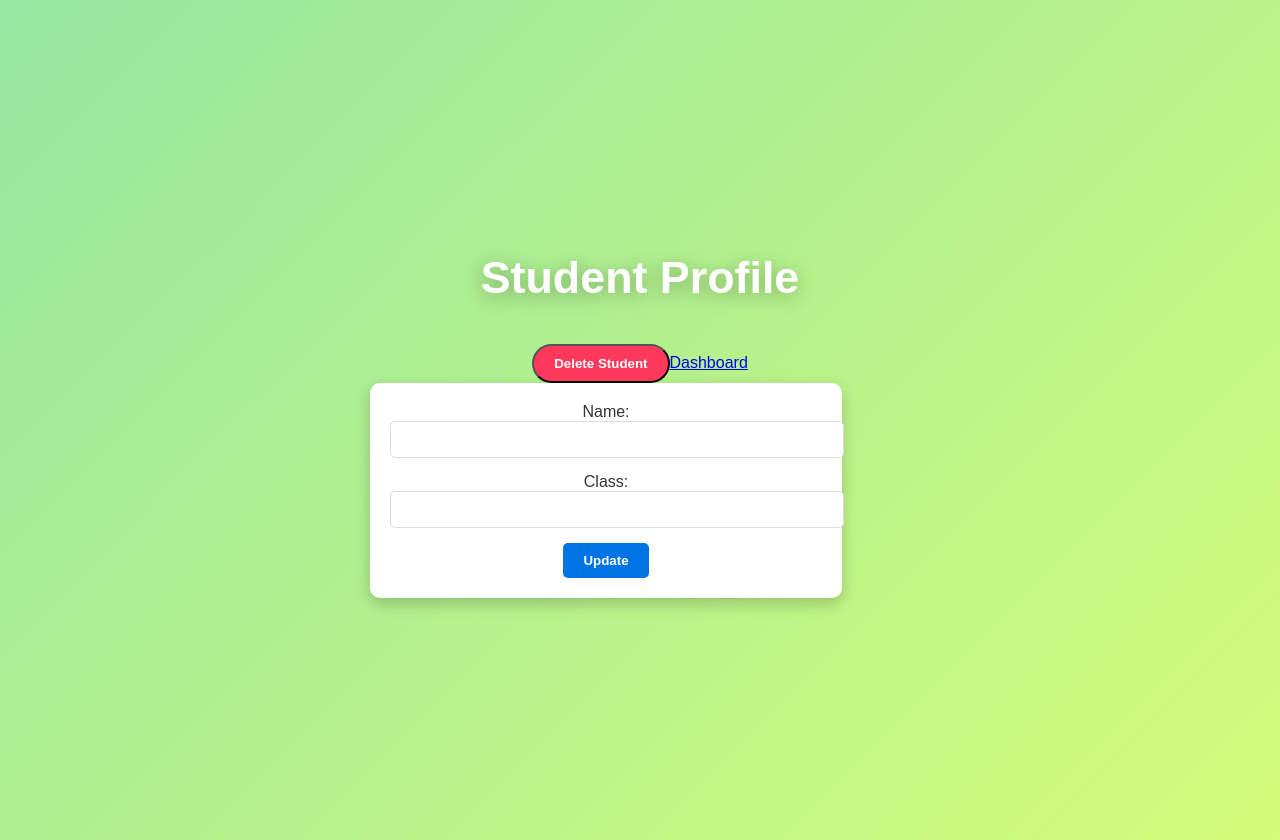
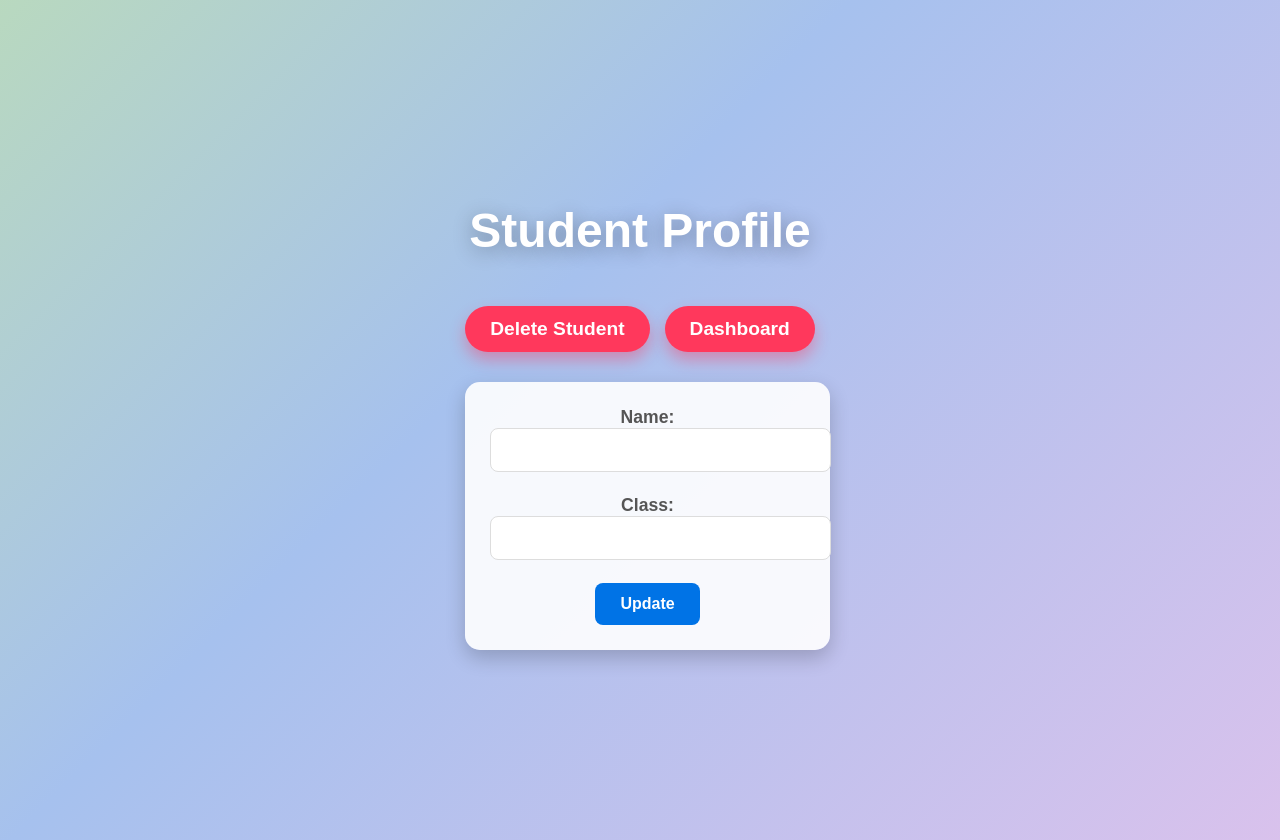
Before and after one commit to BradleyMatera/bradleycruddemo, a React (Create React App) app in the folder reactjs/: page /students/1 in a window 1280 px wide. Built offline with nearby package versions, Linux system fonts and the light colour scheme; no server answers.

Commit message:
Enhance Home and Dashboard components with new styles and animations; add welcome title styling and improve layout

```diff
--- a/reactjs/src/pages/Home.js
+++ b/reactjs/src/pages/Home.js
@@ -4,9 +4,8 @@ import '../styles/App.css';
 function Home() {
   return (
     <div className="App animated-background">
-      {/* Add animated background class */}
       <header className="App-header">
-        <h1>Welcome to the Student List</h1>
+        <h1 className="welcome-title">Welcome to the Student List</h1>
         <Link to="/dashboard" className="dashboard-button">
           Dashboard
         </Link>
--- a/reactjs/src/styles/App.css
+++ b/reactjs/src/styles/App.css
@@ -1,4 +1,4 @@
-/* General App Styles */
+/* General Reset and Body Styling */
 body,
 html {
   margin: 0;
@@ -9,8 +9,10 @@ html {
   animation: gradient-shift 12s ease infinite;
   color: #333;
   min-height: 100vh;
+  overflow-x: hidden;
 }
 
+/* Main App Styles */
 .App {
   text-align: center;
 }
@@ -29,7 +31,23 @@ html {
   box-shadow: 0px 6px 15px rgba(0, 0, 0, 0.3);
 }
 
+/* Welcome Title Styling */
+.welcome-title {
+  font-size: 3rem;
+  font-weight: bold;
+  color: #ffffff;
+  text-shadow: 0px 4px 20px rgba(0, 0, 0, 0.5);
+  margin-bottom: 20px;
+  animation: fade-in 1.5s ease-out;
+}
+
 /* Animated Gradient Background */
+.animated-background {
+  background: linear-gradient(-45deg, #ff9a9e, #fad0c4, #fbc2eb, #a18cd1);
+  background-size: 300% 300%;
+  animation: gradient-shift 10s ease infinite;
+}
+
 @keyframes gradient-shift {
   0% {
     background-position: 0% 50%;
@@ -44,8 +62,8 @@ html {
   }
 }
 
-/* Buttons */
-.button {
+/* Button Styling */
+.dashboard-button {
   background-color: #ff385c;
   color: white;
   font-size: 1.2rem;
@@ -57,14 +75,28 @@ html {
   cursor: pointer;
   transition: transform 0.3s ease, box-shadow 0.3s ease;
   box-shadow: 0px 6px 15px rgba(255, 56, 92, 0.4);
+  margin-top: 20px;
 }
 
-.button:hover {
+.dashboard-button:hover {
   transform: scale(1.1);
   box-shadow: 0px 10px 25px rgba(255, 56, 92, 0.6);
 }
 
-.button:active {
+.dashboard-button:active {
   transform: scale(0.95);
   box-shadow: 0px 4px 10px rgba(255, 56, 92, 0.2);
 }
+
+/* Fade-in Animation for Title */
+@keyframes fade-in {
+  0% {
+    opacity: 0;
+    transform: translateY(-20px);
+  }
+
+  100% {
+    opacity: 1;
+    transform: translateY(0);
+  }
+}
--- a/reactjs/src/styles/Student.css
+++ b/reactjs/src/styles/Student.css
@@ -9,72 +9,158 @@
     background-size: 300% 300%;
     animation: gradient-flow 12s ease infinite;
     min-height: 100vh;
+    font-family: 'Poppins', sans-serif;
+    color: #333;
+}
+
+/* Background Animation */
+@keyframes gradient-flow {
+    0% {
+        background-position: 0% 50%;
+    }
+
+    50% {
+        background-position: 100% 50%;
+    }
+
+    100% {
+        background-position: 0% 50%;
+    }
 }
 
 /* Header Section */
 .student-header {
     text-align: center;
     margin-bottom: 20px;
+    animation: fade-in 1.5s ease-out;
 }
 
 .student-header h1 {
-    font-size: 2.8rem;
+    font-size: 3rem;
     font-weight: bold;
     color: white;
     text-shadow: 0px 4px 20px rgba(0, 0, 0, 0.3);
 }
 
 .student-header h5 {
-    font-size: 1.5rem;
+    font-size: 1.8rem;
+    font-weight: 500;
     color: white;
+    text-shadow: 0px 2px 10px rgba(0, 0, 0, 0.2);
 }
 
-/* Button Styles */
-.student-buttons button {
+.student-header p {
+    font-size: 1.2rem;
+    color: white;
+    margin: 10px 0;
+}
+
+/* Buttons Section */
+.student-buttons {
+    display: flex;
+    gap: 15px;
+    margin: 20px 0;
+    animation: slide-up 1.5s ease-out;
+}
+
+.student-buttons button,
+.student-buttons a {
     background-color: #ff385c;
     color: white;
-    padding: 10px 20px;
+    font-size: 1.2rem;
+    font-weight: bold;
+    padding: 12px 25px;
+    border: none;
     border-radius: 30px;
-    font-weight: bold;
+    text-decoration: none;
     cursor: pointer;
     transition: transform 0.3s ease, box-shadow 0.3s ease;
+    box-shadow: 0px 8px 15px rgba(255, 56, 92, 0.4);
 }
 
-.student-buttons button:hover {
+.student-buttons button:hover,
+.student-buttons a:hover {
     transform: scale(1.1);
-    box-shadow: 0px 8px 20px rgba(255, 56, 92, 0.5);
+    box-shadow: 0px 10px 25px rgba(255, 56, 92, 0.6);
+}
+
+.student-buttons button:active {
+    transform: scale(0.95);
+    box-shadow: 0px 4px 10px rgba(255, 56, 92, 0.2);
 }
 
 /* Form Section */
 .student-form {
-    background: white;
-    padding: 20px;
-    border-radius: 10px;
-    box-shadow: 0px 6px 15px rgba(0, 0, 0, 0.2);
-    width: 80%;
+    background: rgba(255, 255, 255, 0.9);
+    border-radius: 15px;
+    box-shadow: 0px 8px 20px rgba(0, 0, 0, 0.2);
+    padding: 25px;
+    width: 90%;
     max-width: 500px;
+    animation: fade-in 1.5s ease-out;
+}
+
+.student-form label {
+    display: block;
+    font-size: 1.1rem;
+    font-weight: bold;
+    color: #555;
+    margin-bottom: 8px;
 }
 
 .student-form input[type="text"] {
-    padding: 10px;
+    width: 100%;
+    padding: 12px;
+    font-size: 1rem;
+    margin-bottom: 15px;
     border: 1px solid #ddd;
-    border-radius: 5px;
-    margin-bottom: 15px;
-    width: 100%;
+    border-radius: 8px;
+    transition: border-color 0.3s ease;
+}
+
+.student-form input[type="text"]:focus {
+    outline: none;
+    border-color: #0073e6;
 }
 
 .student-form input[type="submit"] {
-    background: #0073e6;
+    background-color: #0073e6;
     color: white;
+    font-size: 1rem;
     font-weight: bold;
-    padding: 10px 20px;
+    padding: 12px 25px;
     border: none;
-    border-radius: 5px;
+    border-radius: 8px;
     cursor: pointer;
-    transition: background 0.3s ease, transform 0.3s ease;
+    transition: background-color 0.3s ease, transform 0.3s ease;
 }
 
 .student-form input[type="submit"]:hover {
-    background: #005bb5;
+    background-color: #005bb5;
     transform: scale(1.05);
 }
+
+/* Animation Keyframes */
+@keyframes fade-in {
+    0% {
+        opacity: 0;
+        transform: translateY(-20px);
+    }
+
+    100% {
+        opacity: 1;
+        transform: translateY(0);
+    }
+}
+
+@keyframes slide-up {
+    0% {
+        opacity: 0;
+        transform: translateY(30px);
+    }
+
+    100% {
+        opacity: 1;
+        transform: translateY(0);
+    }
+}
--- a/reactjs/src/styles/dashboard.css
+++ b/reactjs/src/styles/dashboard.css
@@ -7,54 +7,84 @@
     padding: 20px;
     background: linear-gradient(135deg, #ff9a9e, #fad0c4, #fbc2eb, #a18cd1);
     background-size: 300% 300%;
-    animation: gradient-shift 10s ease infinite;
+    animation: gradient-shift 12s ease infinite;
     min-height: 100vh;
+    font-family: 'Poppins', sans-serif;
+    color: #333;
+}
+
+/* Background Animation */
+@keyframes gradient-shift {
+    0% {
+        background-position: 0% 50%;
+    }
+
+    50% {
+        background-position: 100% 50%;
+    }
+
+    100% {
+        background-position: 0% 50%;
+    }
 }
 
 /* Dashboard Header */
 .dashboard-header {
     text-align: center;
     margin-bottom: 30px;
+    animation: fade-in 1.5s ease-out;
 }
 
 .dashboard-header h1 {
     font-size: 3rem;
     font-weight: bold;
-    color: #ffffff;
-    text-shadow: 0px 4px 15px rgba(0, 0, 0, 0.3);
-    margin-bottom: 20px;
+    color: white;
+    text-shadow: 0px 4px 20px rgba(0, 0, 0, 0.3);
 }
 
 .dashboard-link {
     background: #ff385c;
     color: white;
-    padding: 10px 20px;
-    border-radius: 25px;
+    padding: 12px 25px;
+    border-radius: 30px;
     text-decoration: none;
     font-weight: bold;
+    font-size: 1.1rem;
     transition: transform 0.3s ease, box-shadow 0.3s ease;
+    box-shadow: 0px 8px 20px rgba(255, 56, 92, 0.4);
 }
 
 .dashboard-link:hover {
     transform: scale(1.1);
-    box-shadow: 0px 8px 20px rgba(255, 56, 92, 0.5);
+    box-shadow: 0px 10px 25px rgba(255, 56, 92, 0.6);
 }
 
 /* Student List */
 .student-list {
-    background: white;
+    background: rgba(255, 255, 255, 0.95);
     border-radius: 15px;
     padding: 20px;
-    width: 80%;
+    width: 90%;
     max-width: 600px;
-    box-shadow: 0px 6px 15px rgba(0, 0, 0, 0.2);
+    box-shadow: 0px 8px 20px rgba(0, 0, 0, 0.2);
+    animation: slide-up 1.5s ease-out;
+}
+
+.student-list ul {
+    list-style-type: none;
+    padding: 0;
+    margin: 0;
 }
 
 .student-list li {
     font-size: 1.2rem;
-    padding: 10px 0;
-    border-bottom: 1px solid #ddd;
+    padding: 15px 10px;
+    border-bottom: 1px solid rgba(200, 200, 200, 0.5);
     color: #555;
+    display: flex;
+    justify-content: space-between;
+    align-items: center;
+    transition: background-color 0.3s ease, color 0.3s ease;
 }
 
 .student-list li:last-child {
@@ -65,3 +95,90 @@
     background-color: rgba(255, 235, 235, 0.6);
     color: #333;
 }
+
+.student-list li a {
+    text-decoration: none;
+    color: #ff385c;
+    font-weight: bold;
+    transition: color 0.3s ease;
+}
+
+.student-list li a:hover {
+    color: #d32f2f;
+}
+
+/* Form Section */
+form {
+    background: rgba(255, 255, 255, 0.95);
+    padding: 25px;
+    border-radius: 12px;
+    box-shadow: 0px 8px 20px rgba(0, 0, 0, 0.2);
+    width: 90%;
+    max-width: 600px;
+    margin-top: 30px;
+    animation: fade-in 1.5s ease-out;
+}
+
+form label {
+    display: block;
+    font-size: 1.1rem;
+    color: #555;
+    margin-bottom: 8px;
+}
+
+form input[type="text"] {
+    width: 100%;
+    padding: 12px;
+    font-size: 1rem;
+    margin-bottom: 15px;
+    border: 1px solid #ddd;
+    border-radius: 8px;
+    transition: border-color 0.3s ease;
+}
+
+form input[type="text"]:focus {
+    outline: none;
+    border-color: #0073e6;
+}
+
+form input[type="submit"] {
+    background-color: #0073e6;
+    color: white;
+    font-size: 1rem;
+    font-weight: bold;
+    padding: 12px 25px;
+    border: none;
+    border-radius: 8px;
+    cursor: pointer;
+    transition: background-color 0.3s ease, transform 0.3s ease;
+}
+
+form input[type="submit"]:hover {
+    background-color: #005bb5;
+    transform: scale(1.05);
+}
+
+/* Animation Keyframes */
+@keyframes fade-in {
+    0% {
+        opacity: 0;
+        transform: translateY(-20px);
+    }
+
+    100% {
+        opacity: 1;
+        transform: translateY(0);
+    }
+}
+
+@keyframes slide-up {
+    0% {
+        opacity: 0;
+        transform: translateY(30px);
+    }
+
+    100% {
+        opacity: 1;
+        transform: translateY(0);
+    }
+}
```
